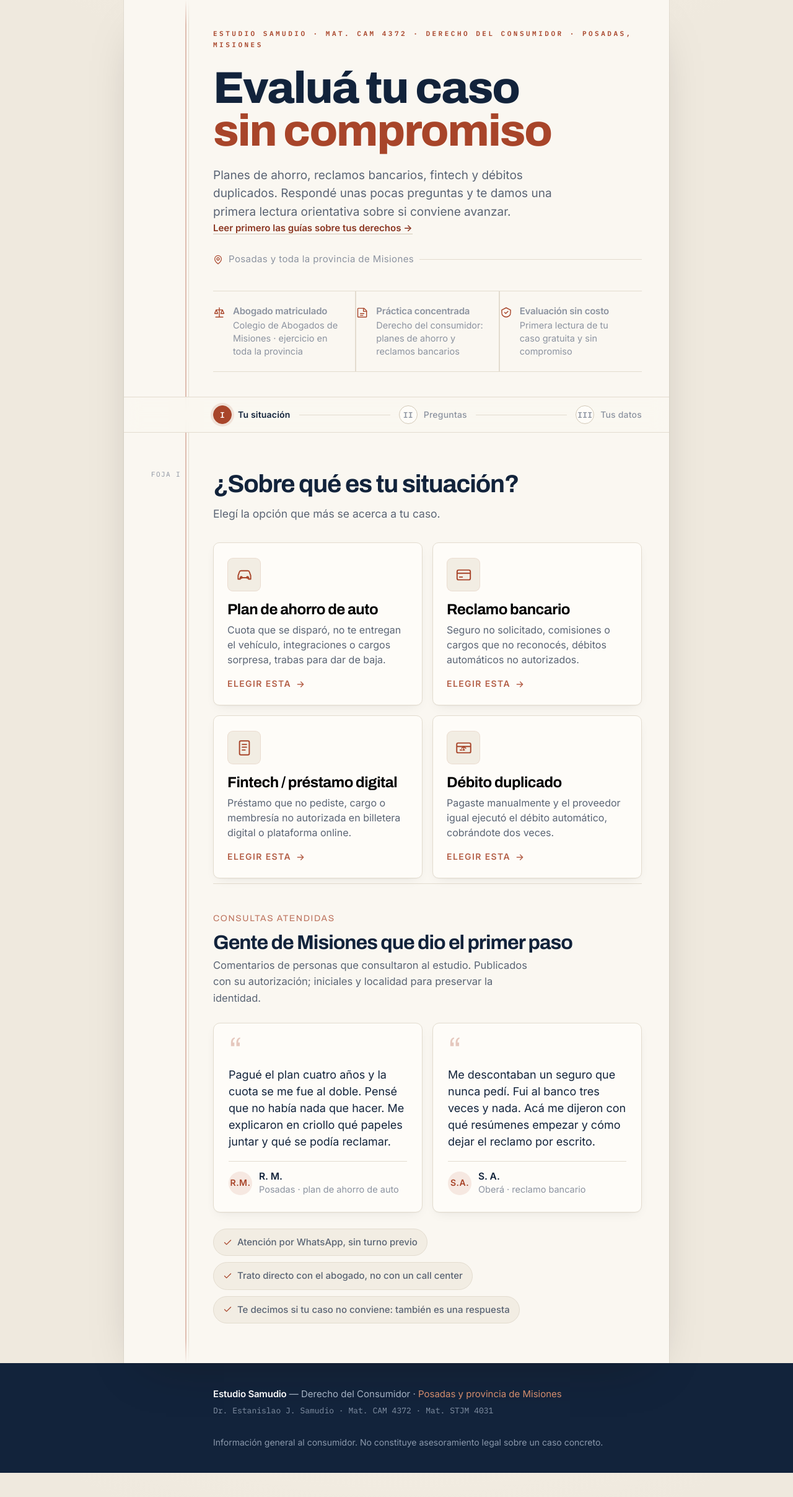
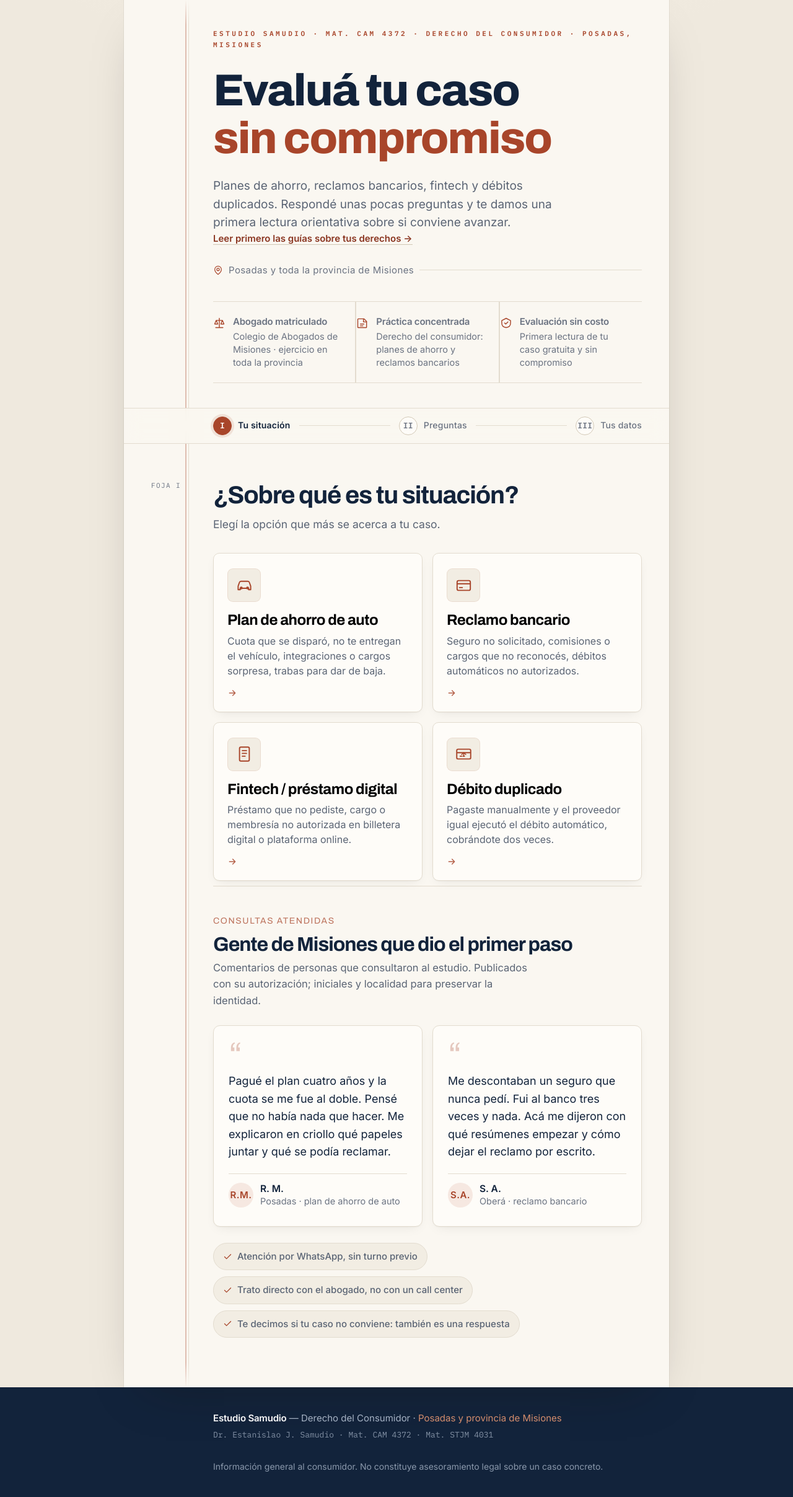
Before and after one commit to drejsamudio-hue/estudio-samudio-landing, a Jekyll site: the page index.html, which Jekyll copies as it is, in a window 1280 px wide. Shown: the whole page at 62% size. Built offline with Jekyll 4.4.1, drawn with Linux system fonts in a browser that asks for light colours; before the commit the page ends 2376 px from its top, so only the background shows below that.

Commit message:
fix: landing v7 - accesibilidad WCAG AA + espaciado + CTA consistency
Reconcilia P16: incorpora GA4, Search Console verification, enlace a
/notas/ y captura de origen (ya estaban en el deploy pero no en la
fuente versionada).

Suma 8 fixes de audit de diseno unificado (DOM audit + review visual):
- --tinta-45 de #8C93A0 a #6B7382, contraste WCAG AA (P0)
- --serif renombrado a --display (era un sans-serif)
- h1 line-height de .96 a 1.08, headline de 2 lineas con diacriticos
- testimonios: mas padding, line-height y margin (respiracion vertical)
- iniciales de testimonios: 38 a 40px, 14 a 15px
- espacio pre-footer de 64 a 80px
- texto "Elegir esta" removido de las cards, queda solo la flecha SVG
- padding asimetrico de .cuerpo analizado y conservado (metafora del expediente)

```diff
--- a/index.html
+++ b/index.html
@@ -21,10 +21,10 @@
   :root{
     --papel:#FAF7F1; --papel2:#F2EDE3; --nieve:#FEFCF8;
     --tierra:#A8452A; --tierra-claro:#B44C2F; --tierra-oscuro:#8A3520; --tierra-suave:#F6E8E1;
-    --tinta:#12233B; --tinta-70:#5A6474; --tinta-45:#8C93A0;
+    --tinta:#12233B; --tinta-70:#5A6474; --tinta-45:#6B7382;
     --linea:#E3DCCF; --linea-fuerte:#D2C8B6;
     --verde:#1e7d44; --amarillo:#c9891b; --rojo:#a33;
-    --serif:"Archivo",system-ui,sans-serif;
+    --display:"Archivo",system-ui,sans-serif;
     --sans:"Inter",-apple-system,BlinkMacSystemFont,"Segoe UI",Helvetica,Arial,sans-serif;
     --mono:"IBM Plex Mono","JetBrains Mono","Fira Code",monospace;
     --margen:104px;
@@ -58,7 +58,7 @@
   .sello{display:flex;align-items:center;gap:11px;padding-top:46px;font-size:11px;letter-spacing:3.5px;
          text-transform:uppercase;font-weight:600;color:var(--tierra);font-family:var(--mono)}
   .sello svg{flex:none;opacity:.9}
-  h1{font-family:var(--serif);font-weight:800;font-size:clamp(42px,8vw,72px);line-height:.96;letter-spacing:-2px;
+  h1{font-family:var(--display);font-weight:800;font-size:clamp(42px,8vw,72px);line-height:1.08;letter-spacing:-2px;
      margin:26px 0 0;text-wrap:balance}
   h1 em{font-style:normal;color:var(--tierra);font-weight:800}
   .bajada{font-size:19px;line-height:1.55;color:var(--tinta-70);max-width:46ch;margin:22px 0 0;text-wrap:pretty}
@@ -99,7 +99,7 @@
     .anot .marca{position:absolute;left:calc(-1 * (var(--margen) + 40px) + 18px);top:60px;width:calc(var(--margen) - 30px);
                  text-align:right;font-size:11px;letter-spacing:1.4px;line-height:1.35;color:var(--tinta-45);opacity:1;font-family:var(--mono)}
   }
-  h2{font-family:var(--serif);font-weight:700;font-size:clamp(29px,4.8vw,40px);line-height:1.06;letter-spacing:-1.2px;
+  h2{font-family:var(--display);font-weight:700;font-size:clamp(29px,4.8vw,40px);line-height:1.06;letter-spacing:-1.2px;
      margin:10px 0 12px;text-wrap:pretty}
   p.lead{color:var(--tinta-70);margin:0 0 32px;font-size:17.5px;max-width:52ch;text-wrap:pretty}
 
@@ -117,7 +117,7 @@
         background:var(--papel2);color:var(--tierra);box-shadow:inset 0 0 0 1px rgba(168,69,42,.10);transition:.2s}
   .vbtn:hover .vico{background:var(--tierra-suave)}
   .vbtn.sel .vico{background:var(--tierra);color:#fff;box-shadow:none}
-  .vbtn b{font-family:var(--serif);font-weight:700;font-size:24px;line-height:1.1;letter-spacing:-.5px;display:block;margin-bottom:8px}
+  .vbtn b{font-family:var(--display);font-weight:700;font-size:24px;line-height:1.1;letter-spacing:-.5px;display:block;margin-bottom:8px}
   .vbtn .d{font-size:16px;color:var(--tinta-70);line-height:1.5;display:block}
   .vbtn .go{margin-top:auto;font-size:14px;font-weight:600;letter-spacing:1.4px;text-transform:uppercase;color:var(--tierra);
             display:flex;align-items:center;gap:7px;opacity:.85;transition:gap .18s}
@@ -196,7 +196,7 @@
   .e-verde{color:var(--verde);border-color:rgba(30,125,68,.5);background:#EEF7F1}
   .e-amarillo{color:var(--amarillo);border-color:rgba(201,137,27,.5);background:#FCF5E7}
   .e-rojo{color:var(--rojo);border-color:rgba(170,51,51,.5);background:#FBEFEF}
-  .dictamen h3{font-family:var(--serif);font-weight:700;font-size:clamp(27px,4.4vw,36px);line-height:1.06;letter-spacing:-1px;
+  .dictamen h3{font-family:var(--display);font-weight:700;font-size:clamp(27px,4.4vw,36px);line-height:1.06;letter-spacing:-1px;
                margin:0 0 16px;text-wrap:pretty}
   .dictamen p{margin:0 0 18px;font-size:17.5px;color:var(--tinta-70);text-wrap:pretty;max-width:54ch}
   .dictamen p b{color:var(--tinta);font-weight:600}
@@ -239,16 +239,16 @@
   .cred span{font-size:14.5px;color:var(--tinta-45);line-height:1.45;display:block}
 
   .voces{margin:8px 0 0;padding-top:40px;border-top:1px solid var(--linea)}
-  .voces .tit{font-family:var(--serif);font-size:clamp(24px,3.8vw,32px);line-height:1.1;letter-spacing:-1px;margin:8px 0 6px;font-weight:700}
+  .voces .tit{font-family:var(--display);font-size:clamp(24px,3.8vw,32px);line-height:1.1;letter-spacing:-1px;margin:8px 0 6px;font-weight:700}
   .voces .sub{font-size:16.5px;color:var(--tinta-70);margin:0 0 26px;max-width:50ch}
   .grid-voces{display:grid;grid-template-columns:1fr;gap:16px}
   @media(min-width:660px){.grid-voces{grid-template-columns:1fr 1fr}}
-  .voz{background:var(--nieve);border:1px solid var(--linea);border-radius:11px;padding:26px 24px;box-shadow:var(--sombra);position:relative}
-  .voz .comilla{font-family:var(--serif);font-size:56px;line-height:.6;color:var(--tierra);opacity:.28;display:block;margin-bottom:10px}
-  .voz p{font-family:var(--sans);font-size:18px;line-height:1.5;margin:0 0 18px;text-wrap:pretty;color:var(--tinta)}
+  .voz{background:var(--nieve);border:1px solid var(--linea);border-radius:11px;padding:30px 24px;box-shadow:var(--sombra);position:relative}
+  .voz .comilla{font-family:var(--display);font-size:56px;line-height:.6;color:var(--tierra);opacity:.28;display:block;margin-bottom:12px}
+  .voz p{font-family:var(--sans);font-size:18px;line-height:1.58;margin:0 0 20px;text-wrap:pretty;color:var(--tinta)}
   .voz .quien{display:flex;align-items:center;gap:11px;border-top:1px solid var(--linea);padding-top:14px}
-  .voz .ini{width:38px;height:38px;flex:none;border-radius:50%;background:var(--tierra-suave);color:var(--tierra);
-            display:flex;align-items:center;justify-content:center;font-size:14px;font-weight:700;letter-spacing:.5px}
+  .voz .ini{width:40px;height:40px;flex:none;border-radius:50%;background:var(--tierra-suave);color:var(--tierra);
+            display:flex;align-items:center;justify-content:center;font-size:15px;font-weight:700;letter-spacing:.5px}
   .voz .quien div{font-size:14.5px;line-height:1.35;color:var(--tinta-45)}
   .voz .quien b{display:block;color:var(--tinta);font-size:15.5px;font-weight:600}
   .marco{margin-top:26px;display:flex;flex-wrap:wrap;gap:10px}
@@ -383,8 +383,7 @@
               <b>Plan de ahorro de auto</b>
               <span class="d">Cuota que se disparó, no te entregan el vehículo, integraciones o cargos sorpresa, trabas para dar de baja.</span>
             </span>
-            <span class="go">Elegir esta
-              <svg width="16" height="16" viewBox="0 0 24 24" fill="none" stroke="currentColor" stroke-width="2.2" stroke-linecap="round" stroke-linejoin="round" aria-hidden="true"><path d="M5 12h14M13 6l6 6-6 6"/></svg>
+            <span class="go"><svg width="16" height="16" viewBox="0 0 24 24" fill="none" stroke="currentColor" stroke-width="2.2" stroke-linecap="round" stroke-linejoin="round" aria-hidden="true"><path d="M5 12h14M13 6l6 6-6 6"/></svg>
             </span>
           </button>
           <button class="vbtn" data-v="banco" type="button">
@@ -395,8 +394,7 @@
               <b>Reclamo bancario</b>
               <span class="d">Seguro no solicitado, comisiones o cargos que no reconocés, débitos automáticos no autorizados.</span>
             </span>
-            <span class="go">Elegir esta
-              <svg width="16" height="16" viewBox="0 0 24 24" fill="none" stroke="currentColor" stroke-width="2.2" stroke-linecap="round" stroke-linejoin="round" aria-hidden="true"><path d="M5 12h14M13 6l6 6-6 6"/></svg>
+            <span class="go"><svg width="16" height="16" viewBox="0 0 24 24" fill="none" stroke="currentColor" stroke-width="2.2" stroke-linecap="round" stroke-linejoin="round" aria-hidden="true"><path d="M5 12h14M13 6l6 6-6 6"/></svg>
             </span>
           </button>
           <button class="vbtn" data-v="fintech" type="button">
@@ -407,8 +405,7 @@
               <b>Fintech / préstamo digital</b>
               <span class="d">Préstamo que no pediste, cargo o membresía no autorizada en billetera digital o plataforma online.</span>
             </span>
-            <span class="go">Elegir esta
-              <svg width="16" height="16" viewBox="0 0 24 24" fill="none" stroke="currentColor" stroke-width="2.2" stroke-linecap="round" stroke-linejoin="round" aria-hidden="true"><path d="M5 12h14M13 6l6 6-6 6"/></svg>
+            <span class="go"><svg width="16" height="16" viewBox="0 0 24 24" fill="none" stroke="currentColor" stroke-width="2.2" stroke-linecap="round" stroke-linejoin="round" aria-hidden="true"><path d="M5 12h14M13 6l6 6-6 6"/></svg>
             </span>
           </button>
           <button class="vbtn" data-v="debito" type="button">
@@ -419,8 +416,7 @@
               <b>Débito duplicado</b>
               <span class="d">Pagaste manualmente y el proveedor igual ejecutó el débito automático, cobrándote dos veces.</span>
             </span>
-            <span class="go">Elegir esta
-              <svg width="16" height="16" viewBox="0 0 24 24" fill="none" stroke="currentColor" stroke-width="2.2" stroke-linecap="round" stroke-linejoin="round" aria-hidden="true"><path d="M5 12h14M13 6l6 6-6 6"/></svg>
+            <span class="go"><svg width="16" height="16" viewBox="0 0 24 24" fill="none" stroke="currentColor" stroke-width="2.2" stroke-linecap="round" stroke-linejoin="round" aria-hidden="true"><path d="M5 12h14M13 6l6 6-6 6"/></svg>
             </span>
           </button>
         </div>
@@ -520,7 +516,7 @@
 
   <div class="cuerpo">
     <section class="voces">
-      <span class="marca" style="font-family:var(--serif);font-size:14px;letter-spacing:1.6px;text-transform:uppercase;color:var(--tierra);opacity:.75">Consultas atendidas</span>
+      <span class="marca" style="font-family:var(--display);font-size:14px;letter-spacing:1.6px;text-transform:uppercase;color:var(--tierra);opacity:.75">Consultas atendidas</span>
       <h2 class="tit">Gente de Misiones que dio el primer paso</h2>
       <p class="sub">Comentarios de personas que consultaron al estudio. Publicados con su autorización; iniciales y localidad para preservar la identidad.</p>
       <div class="grid-voces">
@@ -547,7 +543,7 @@
         <span class="chip"><svg width="15" height="15" viewBox="0 0 24 24" fill="none" stroke="currentColor" stroke-width="2" stroke-linecap="round" stroke-linejoin="round" aria-hidden="true"><path d="M20 6L9 17l-5-5"/></svg> Te decimos si tu caso no conviene: también es una respuesta</span>
       </div>
     </section>
-    <div style="height:64px"></div>
+    <div style="height:80px"></div>
   </div>
 </div>
 
```
